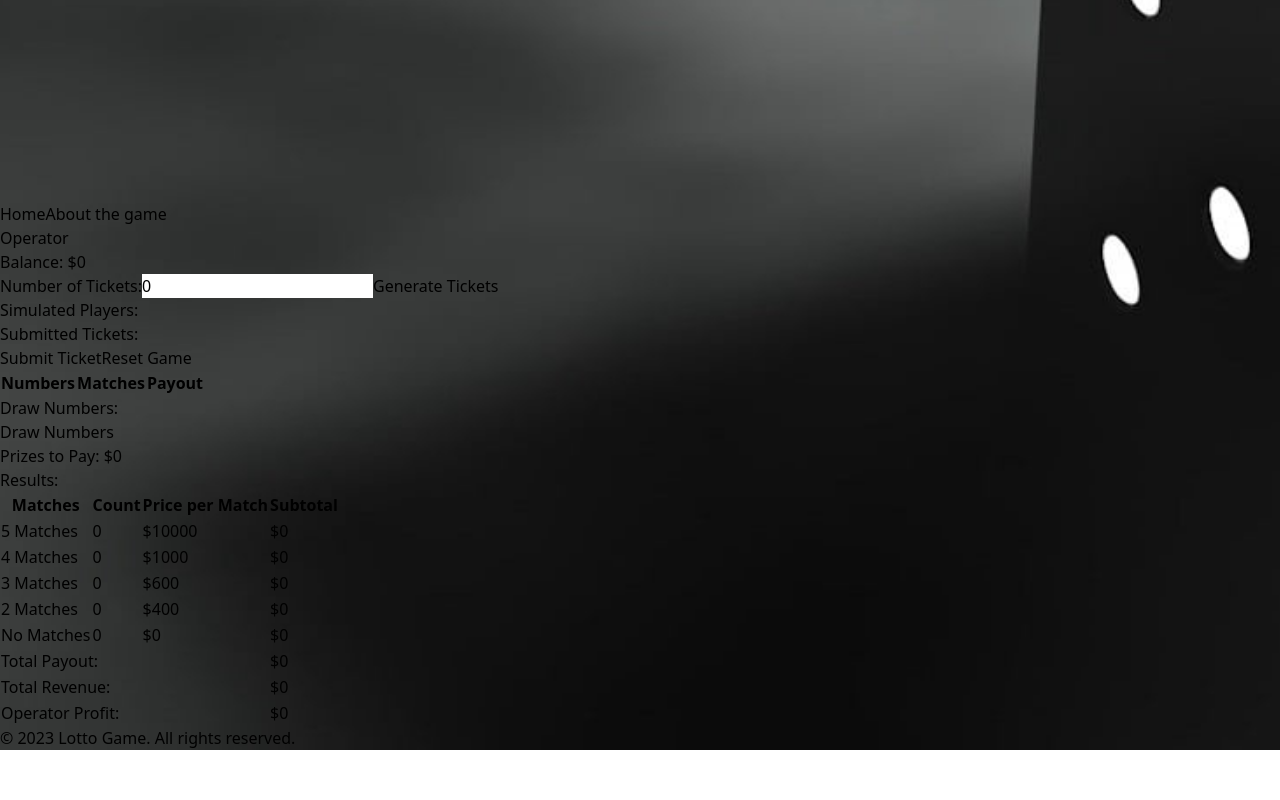
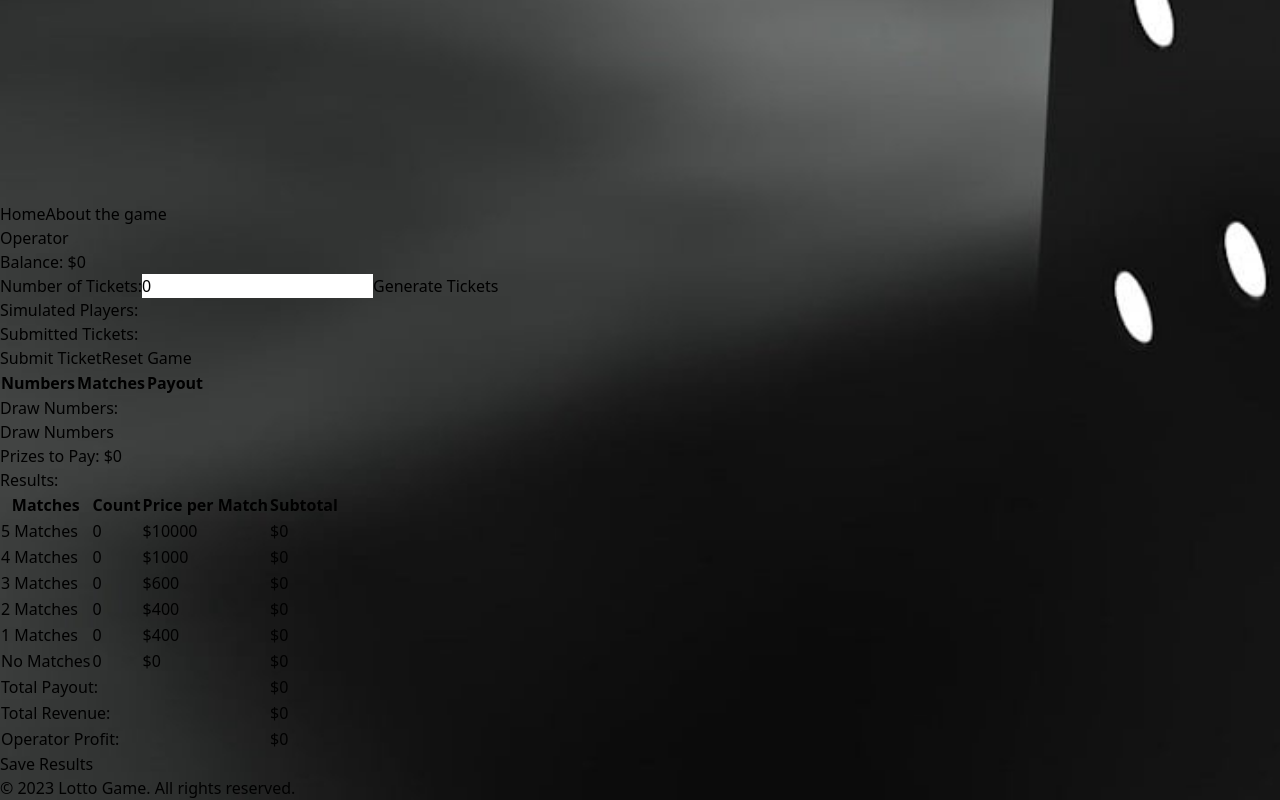
Before and after one commit to takacs9712/lotto, a React (Vite) app: page /Lottooperator in a window 1280 px wide. Shown: the part 1142-1942 px from the top of the page. Before the commit the page ends 1892 px from the top, so only its background shows below. Built offline with nearby package versions, Linux system fonts and the light colour scheme.

Commit message:
Operator [/] splitted

```diff
--- a/src/components/Operator/ResultsTable.jsx
+++ b/src/components/Operator/ResultsTable.jsx
@@ -1,6 +1,15 @@
 import React from "react";
+import { useCookie } from "../../context/useCookies";
 
-const ResultsTable = ({ results }) => (
+const ResultsTable = ({ results }) => {
+  const [savedResults, setSavedResults] = useCookie("lottoResults", results);
+
+  const saveResultsToCookies = () => {
+    setSavedResults(results);
+    console.log("Results saved to cookies:", results);
+  };
+
+  return (
     <div className="mt-8">
       <h3 className="text-lg font-semibold mb-2">Results:</h3>
       <table className="min-w-full border border-gray-300">
@@ -8,7 +17,9 @@ const ResultsTable = ({ results }) => (
           <tr>
             <th className="border border-gray-300 py-2 px-4">Matches</th>
             <th className="border border-gray-300 py-2 px-4">Count</th>
-          <th className="border border-gray-300 py-2 px-4">Price per Match</th>
+            <th className="border border-gray-300 py-2 px-4">
+              Price per Match
+            </th>
             <th className="border border-gray-300 py-2 px-4">Subtotal</th>
           </tr>
         </thead>
@@ -51,6 +62,16 @@ const ResultsTable = ({ results }) => (
             <td className="border border-gray-300 py-2 px-4">$400</td>
             <td className="border border-gray-300 py-2 px-4">
               ${results.twoMatches * 400}
+            </td>
+          </tr>
+          <tr>
+            <td className="border border-gray-300 py-2 px-4">1 Matches</td>
+            <td className="border border-gray-300 py-2 px-4">
+              {results.oneMatches * 0}
+            </td>
+            <td className="border border-gray-300 py-2 px-4">$400</td>
+            <td className="border border-gray-300 py-2 px-4">
+              ${results.oneMatches * 200}
             </td>
           </tr>
           <tr>
@@ -98,7 +119,14 @@ const ResultsTable = ({ results }) => (
           </tr>
         </tfoot>
       </table>
+      <button
+        className="mt-4 bg-blue-500 text-white py-2 px-4 rounded"
+        onClick={saveResultsToCookies}
+      >
+        Save Results
+      </button>
     </div>
   );
+};
 
 export default ResultsTable;
--- a/src/components/main/Operator.jsx
+++ b/src/components/main/Operator.jsx
@@ -1,4 +1,4 @@
-import React, { useState } from "react";
+import React, { useState, useEffect } from "react";
 import useRandomNumbers from "../../hooks/operator/useRandomNumbers";
 import useMatchesCalculator from "../../hooks/operator/useMatchesCalculator";
 import useDrawNumbers from "../../hooks/operator/useDrawNumbers";
@@ -6,6 +6,7 @@ import ResultsTable from "../Operator/ResultsTable";
 import SimulatedPlayersList from "../Operator/SimulatedPlayersList";
 import SubmittedTicketsTable from "../Operator/SubmittedTicketsTable";
 import DrawNumbersSection from "../Operator/DrawNumbersSection";
+import { useCookie } from "../../context/useCookies";
 
 const Operator = () => {
   const generateRandomNumbers = useRandomNumbers();
@@ -24,6 +25,7 @@ const Operator = () => {
     fourMatches: 0,
     threeMatches: 0,
     twoMatches: 0,
+    oneMatches: 0,
     noMatches: 0,
     totalRevenue: 0,
     totalPayout: 0,
@@ -33,6 +35,12 @@ const Operator = () => {
   const [sortBy, setSortBy] = useState(null);
   const [sortOrder, setSortOrder] = useState("asc");
   const [numbersDrawn, setNumbersDrawn] = useState(false);
+
+  const [savedResults, setSavedResults] = useCookie("lottoResults", results);
+
+  useEffect(() => {
+    setResults(savedResults);
+  }, [savedResults]);
 
   const handleSort = (column) => {
     if (sortBy === column) {
@@ -146,6 +154,7 @@ const Operator = () => {
     } else {
       alert("Numbers already drawn. Please reset the game.");
     }
+    setSavedResults(results);
   };
 
   return (
--- /dev/null
+++ b/src/context/useCookies.jsx
@@ -0,0 +1,16 @@
+import React from "react";
+import Cookies from "js-cookie";
+
+export function useCookie(key, initialValue) {
+  const [value, setValue] = React.useState(() => {
+    const storedValue = Cookies.get(key);
+    return storedValue !== undefined ? JSON.parse(storedValue) : initialValue;
+  });
+
+  const setCookieValue = (newValue) => {
+    setValue(newValue);
+    Cookies.set(key, JSON.stringify(newValue));
+  };
+
+  return [value, setCookieValue];
+}
--- a/src/hooks/operator/useMatchesCalculator.jsx
+++ b/src/hooks/operator/useMatchesCalculator.jsx
@@ -1,47 +1,27 @@
 const useMatchesCalculator = () => {
-  const calculateMatches = (ticketNumbers, drawnNumbers) => {
-    let matchingCounts = {
+  const calculateMatches = (playerNumbers, drawnNumbers) => {
+    const matchingCounts = {
       5: 0,
       4: 0,
       3: 0,
       2: 0,
       1: 0,
+      0: 0,
     };
 
-    let totalPayout = 0;
+    playerNumbers.forEach((numbers) => {
+      const matches = numbers.filter((num) =>
+        drawnNumbers.includes(num)
+      ).length;
+      matchingCounts[matches]++;
+    });
 
-    ticketNumbers.forEach((num) => {
-      if (Array.isArray(num)) {
-        const matchingNumbers = num.filter((n) =>
-          drawnNumbers.includes(n)
-        ).length;
-
-        switch (matchingNumbers) {
-          case 5:
-            matchingCounts[5]++;
-            totalPayout += 10000;
-            break;
-          case 4:
-            matchingCounts[4]++;
-            totalPayout += 1000;
-            break;
-          case 3:
-            matchingCounts[3]++;
-            totalPayout += 600;
-            break;
-          case 2:
-            matchingCounts[2]++;
-            totalPayout += 400;
-            break;
-          case 1:
-            matchingCounts[2]++;
-            totalPayout += 200;
-            break;
-          default:
-            matchingCounts[0]++;
-        }
-      }
-    });
+    const totalPayout =
+      matchingCounts[5] * 10000 +
+      matchingCounts[4] * 1000 +
+      matchingCounts[3] * 600 +
+      matchingCounts[2] * 400;
+    matchingCounts[1] * 200;
 
     return { matchingCounts, totalPayout };
   };
```
Also changed, not shown: 1 other file (tests, documents, lock files or other folders). Lines whose indentation alone changed are shown as unchanged.
